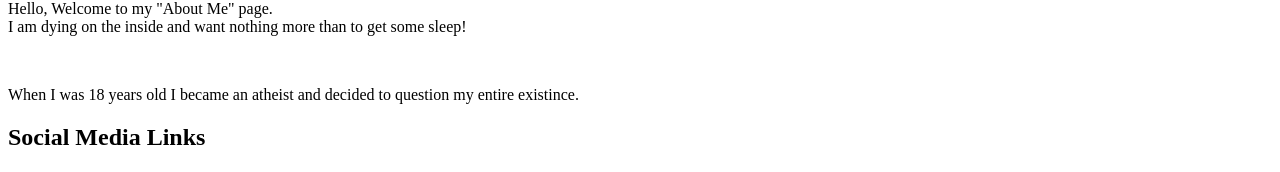
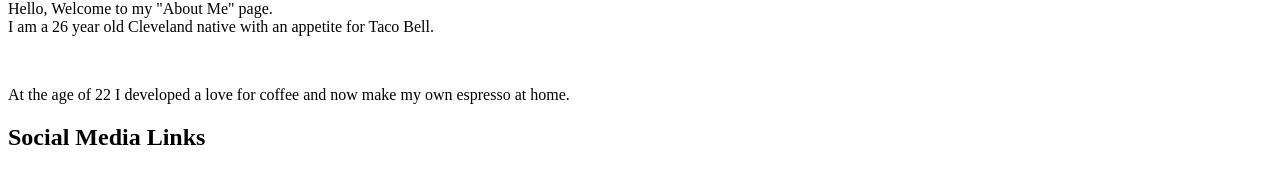
Before and after one commit to nwrosing/nwrosing.github.io, a plain HTML site: page index.html in a window 1280 px wide. Shown: the part 365-537 px from the top of the page. Drawn offline with Linux system fonts and the light colour scheme.

Commit message:
Update index.html

```diff
--- a/index.html
+++ b/index.html
@@ -12,11 +12,11 @@
   <br>
   <p>
     Hello, Welcome to my "About Me" page.
-    <br> I am dying on the inside and want nothing more than to get some sleep!
+    <br> I am a 26 year old Cleveland native with an appetite for Taco Bell.
   </p>
   <br>
   <p>
-    When I was 18 years old I became an atheist and decided to question my entire existince.
+    At the age of 22 I developed a love for coffee and now make my own espresso at home.
   </p>
 
   <h2>Social Media Links</h2>
```
